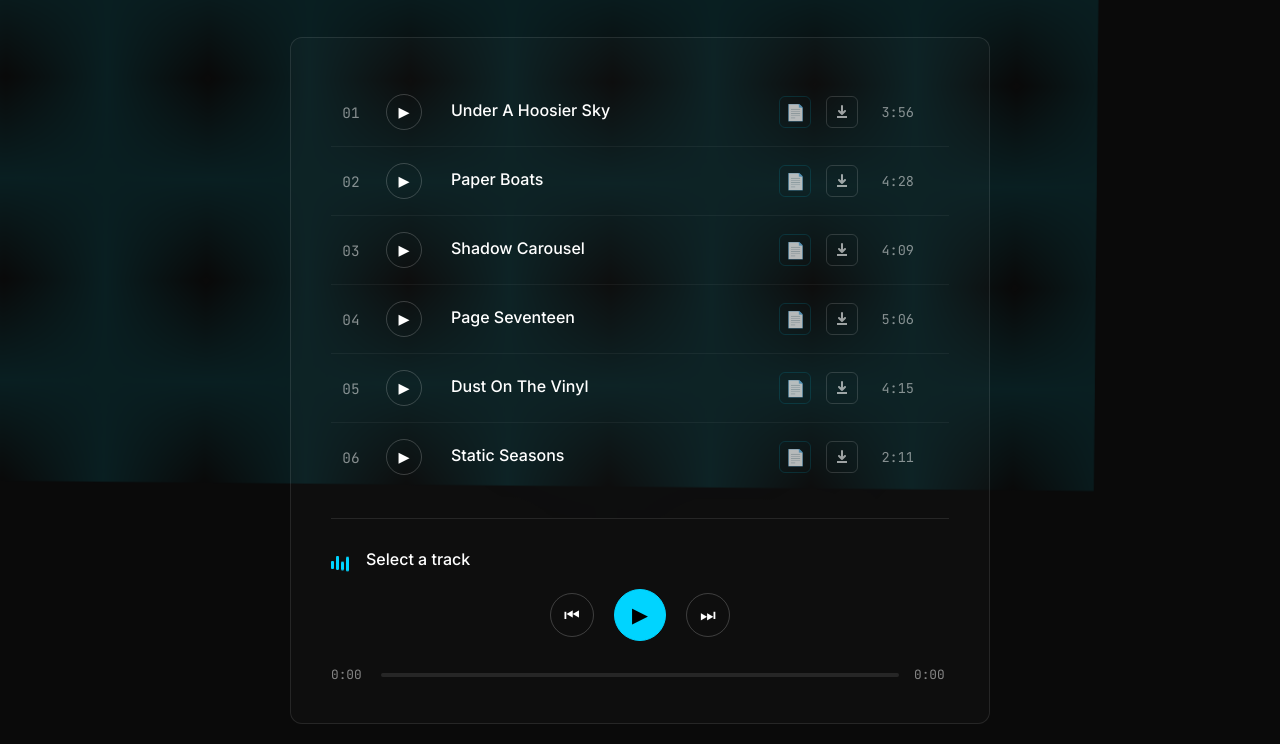
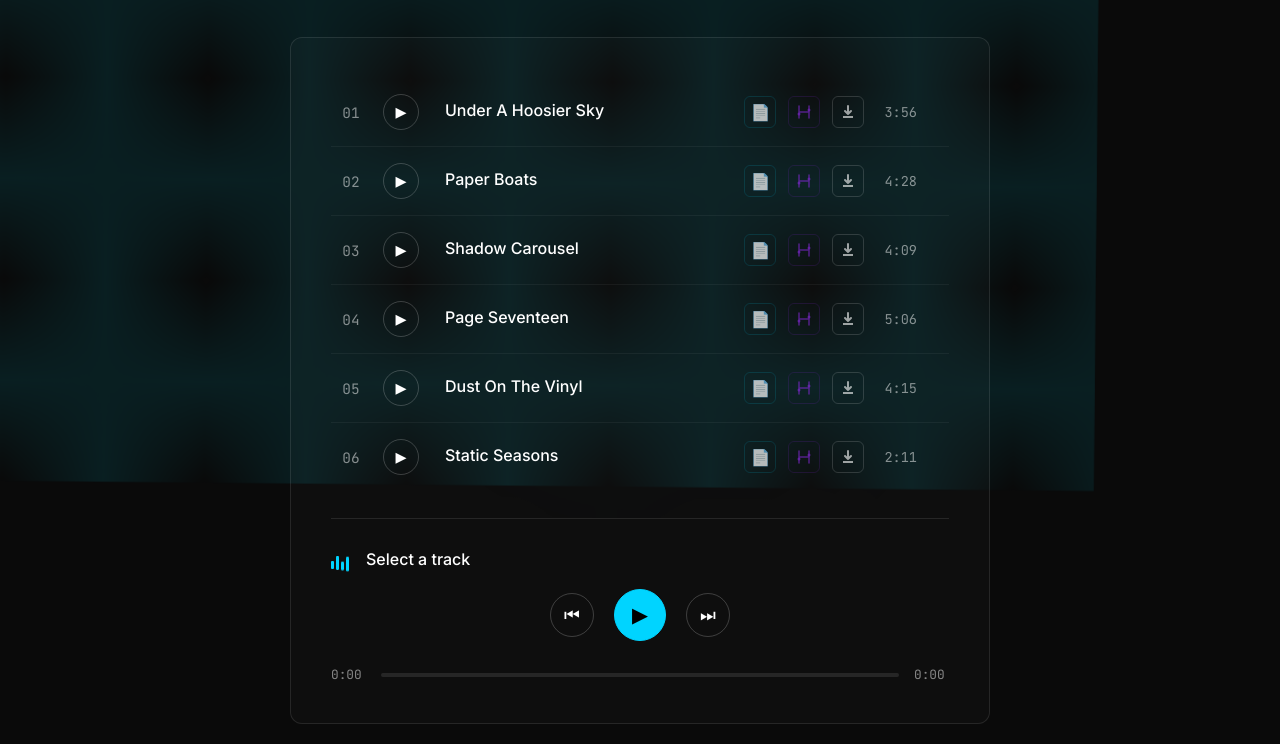
Before and after one commit to jkneal/songs, a plain HTML site: page index.html in a window 1280 px wide. Shown: the part 146-890 px from the top of the page. Drawn offline with Linux system fonts and the light colour scheme.

Commit message:
Add chord charts

```diff
--- a/index.css
+++ b/index.css
@@ -233,8 +233,8 @@ body {
 
 .track {
     display: grid;
-    grid-template-columns: 40px 50px 1fr auto auto auto auto;
-    gap: 15px;
+    grid-template-columns: 40px 50px 1fr auto auto auto auto auto;
+    gap: 12px;
     align-items: center;
     padding: 16px 0;
     border-bottom: 1px solid rgba(255, 255, 255, 0.05);
@@ -464,6 +464,45 @@ body {
     width: 32px;
 }
 
+.chord-button {
+    width: 32px;
+    height: 32px;
+    border-radius: 6px;
+    background: transparent;
+    border: 1px solid rgba(138, 43, 226, 0.2);
+    color: rgba(138, 43, 226, 0.7);
+    cursor: pointer;
+    display: flex;
+    align-items: center;
+    justify-content: center;
+    transition: all 0.2s ease;
+    text-decoration: none;
+    opacity: 0.8;
+}
+
+.chord-button svg {
+    width: 16px;
+    height: 16px;
+    stroke: currentColor;
+    stroke-width: 1.5;
+    stroke-linecap: round;
+    stroke-linejoin: round;
+    fill: none;
+}
+
+.chord-button svg circle {
+    fill: currentColor;
+    stroke: none;
+}
+
+.chord-button:hover {
+    border-color: rgba(138, 43, 226, 0.4);
+    background: rgba(138, 43, 226, 0.08);
+    color: rgba(138, 43, 226, 0.9);
+    opacity: 1;
+    transform: translateY(-1px);
+}
+
 .download-button {
     width: 32px;
     height: 32px;
@@ -630,8 +669,8 @@ body {
     }
 
     .track {
-        grid-template-columns: 50px 1fr auto auto auto;
-        gap: 12px;
+        grid-template-columns: 50px 1fr auto auto auto auto;
+        gap: 10px;
     }
 
     .track-number {
--- a/index.js
+++ b/index.js
@@ -16,6 +16,10 @@ function createTrackElement(track, index) {
 
     const trackNumber = String(index + 1).padStart(2, '0');
 
+    // Generate chord PDF filename from track title
+    const chordFileName = track.title + '.pdf';
+    const chordFilePath = `chords/${chordFileName}`;
+
     li.innerHTML = `
         <span class="track-number">${trackNumber}</span>
         <button class="play-button">▶</button>
@@ -23,6 +27,13 @@ function createTrackElement(track, index) {
             <div class="track-title">${track.title}</div>
         </div>
         ${track.lyrics ? `<button class="lyrics-button" data-track-index="${index}" title="View lyrics">📄</button>` : '<span class="lyrics-spacer"></span>'}
+        <a href="${chordFilePath}" download="${chordFileName}" class="chord-button" title="Download chords (PDF)" onclick="event.stopPropagation()">
+            <svg width="16" height="16" viewBox="0 0 16 16" fill="currentColor">
+                <path d="M3 2v12M13 2v12M3 8h10"/>
+                <circle cx="3" cy="10" r="1.5"/>
+                <circle cx="13" cy="6" r="1.5"/>
+            </svg>
+        </a>
         <a href="${track.file}" download="${track.title}.mp3" class="download-button" title="Download track" onclick="event.stopPropagation()">
             <svg width="16" height="16" viewBox="0 0 16 16" fill="currentColor">
                 <path d="M8 2v8m0 0l3-3m-3 3L5 7"/>
```
Also changed, not shown: 11 other files.
